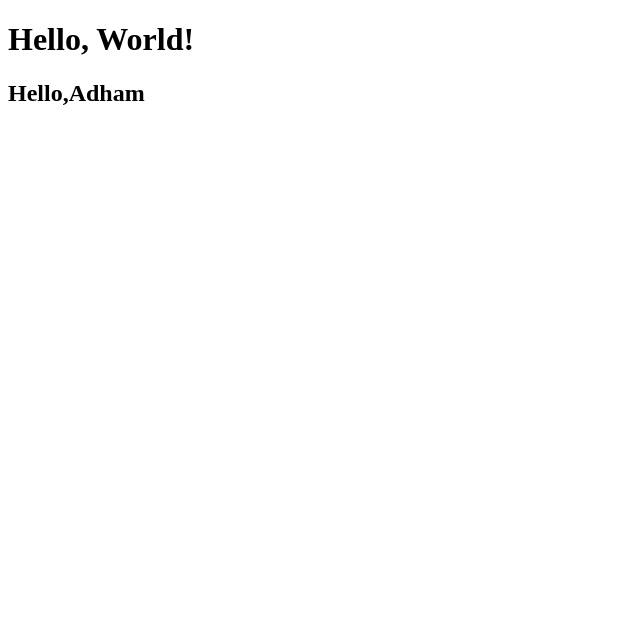
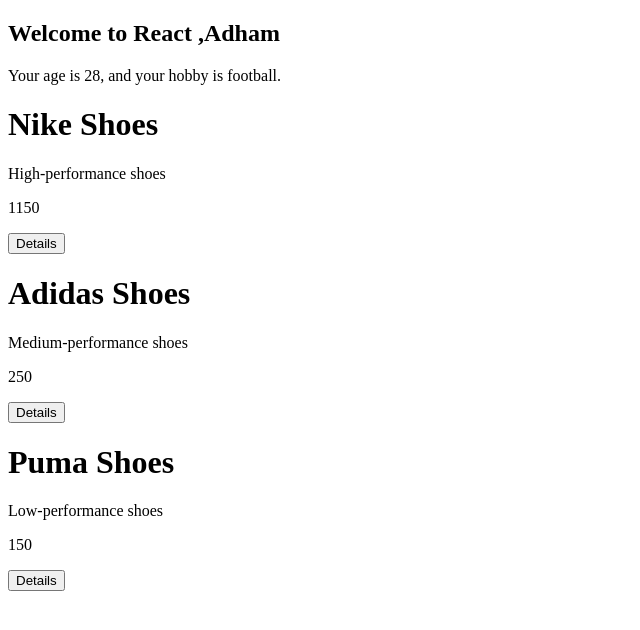
Before and after one commit to adhamali74/czreact, a React (Create React App) app: page / in a window 1280 px wide. Shown: the top 630 px of the page, without its empty margins (0-640 px from the left). Built offline with nearby package versions, Linux system fonts and the light colour scheme.

Commit message:
modified comp.

```diff
--- a/src/App.js
+++ b/src/App.js
@@ -1,11 +1,28 @@
 /** @format */
 import Greeting from "./components/Greeting";
+import Welcome from "./components/Welcome";
+import Product from "./components/Product";
 function App() {
   return (
-    <div className="App">
-      <h1>Hello, World!</h1>
-      <Greeting />
-    </div>
+    <>
+      <div className="App"></div>
+      <Welcome name="Adham" age="28" hobby="football" />
+      <Product
+        name="Nike Shoes"
+        description="High-performance shoes"
+        price="1150"
+      />
+      <Product
+        name="Adidas Shoes"
+        description="Medium-performance shoes"
+        price="250"
+      />
+      <Product
+        name="Puma Shoes"
+        description="Low-performance shoes"
+        price="150"
+      />
+    </>
   );
 }
 export default App;
--- /dev/null
+++ b/src/components/Button.js
@@ -0,0 +1,6 @@
+/** @format */
+
+function Button(props) {
+  return <button className="react-btn">{props.title}</button>;
+}
+export default Button;
--- /dev/null
+++ b/src/components/Product.js
@@ -0,0 +1,13 @@
+/** @format */
+import Button from "./Button";
+function Product(props) {
+  return (
+    <div>
+      <h1>{props.name}</h1>
+      <p>{props.description}</p>
+      <p>{props.price}</p>
+      <Button title="Details" />
+    </div>
+  );
+}
+export default Product;
--- /dev/null
+++ b/src/components/Welcome.js
@@ -0,0 +1,13 @@
+/** @format */
+
+function Welcome(props) {
+  return (
+    <>
+      <h2>Welcome to React ,{props.name}</h2>
+      <p>
+        Your age is {props.age}, and your hobby is {props.hobby}.
+      </p>
+    </>
+  );
+}
+export default Welcome;
```
